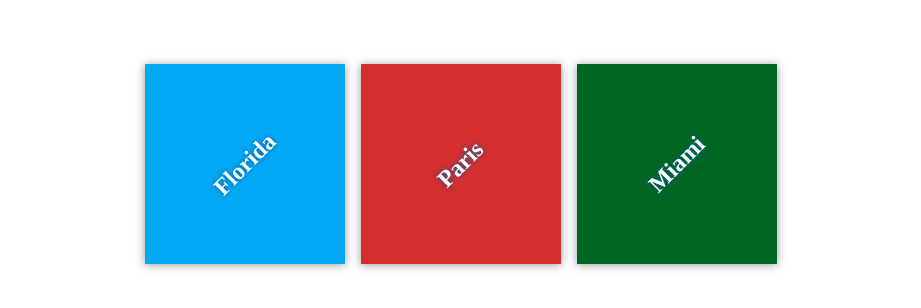
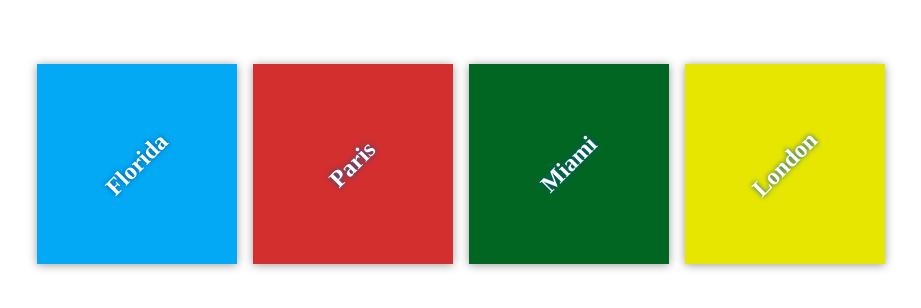
Before and after one commit to sergiolopgar/my-travel-plans, a plain HTML site: page index.html in a window 1280 px wide. Shown: the part 236-544 px from the top of the page, without its empty margins (179-1100 px from the left). Drawn offline with Linux system fonts and the light colour scheme.

Commit message:
Set destination to "London"

```diff
--- a/css/app.css
+++ b/css/app.css
@@ -62,3 +62,7 @@ h2 {
 #miami {
     background-color: #006622;
 }
+
+#london {
+    background-color: #e6e600;
+}
--- a/index.html
+++ b/index.html
@@ -22,6 +22,10 @@
                 <h2>Miami</h2>
             </div>
 
+            <div class="destination" id="london">
+                <h2>London</h2>
+            </div>
+
         </div>
     </div>
 
```
